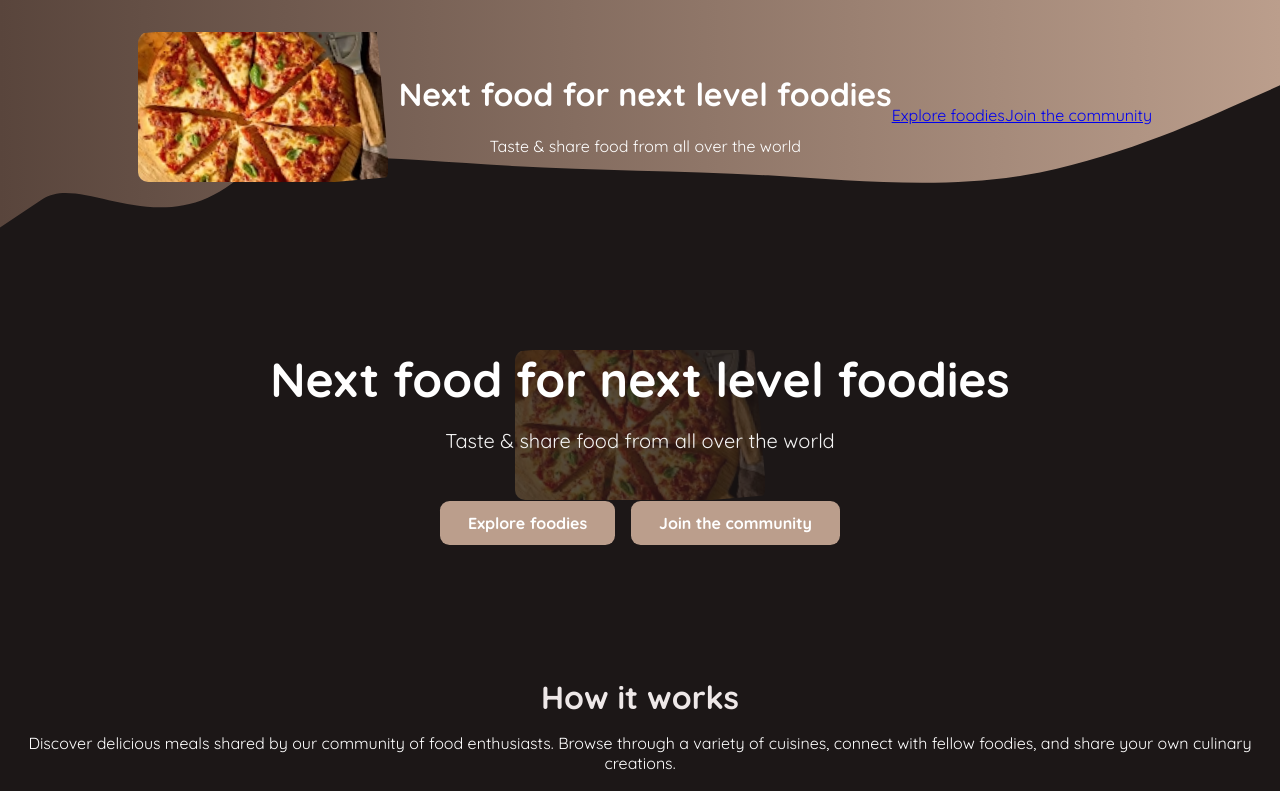
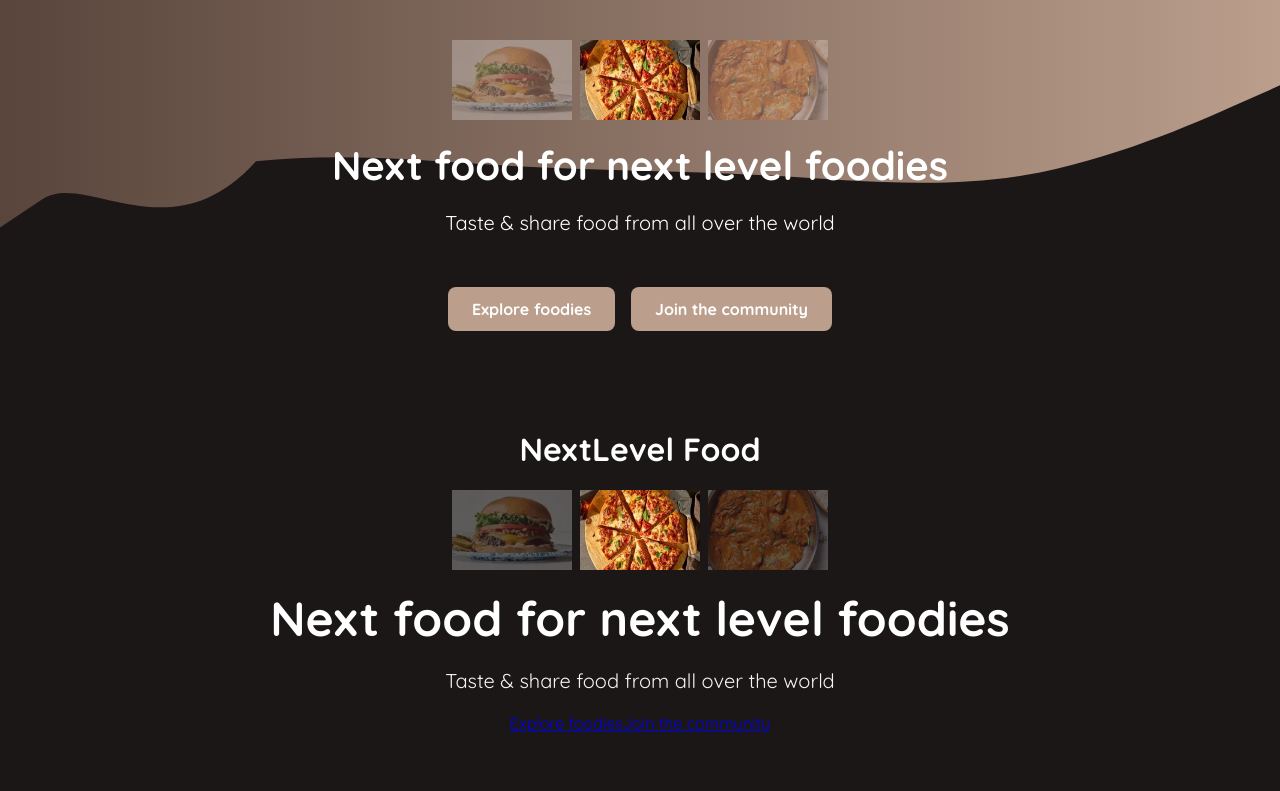
Before and after one commit to alainiranzi/Invading-Fullstack-with-Next-js, a Next.js app: page / in a window 1280 px wide. Shown: the top 791 px of the page. Built offline with nearby package versions, Linux system fonts and the light colour scheme.

Commit message:
another way of slideshows

```diff
--- a/src/app/components/images/image-slideshow.js
+++ b/src/app/components/images/image-slideshow.js
@@ -15,7 +15,7 @@ export default function ImageSlideshow() {
 
   useEffect(() => {
     const interval = setInterval(() => {
-      setCurrentImageIndex((prev) =>
+      setCurrentImageIndex(prev =>
         prev < images.length - 1 ? prev + 1 : 0
       );
     }, 5000);
@@ -26,18 +26,15 @@ export default function ImageSlideshow() {
   return (
     <div className={classes.slideshow}>
       {images.map((image, index) => (
-        <Image
-          key={index}
-          src={image.src}
-          alt={image.alt}
-          fill
-          className={
-            index === currentImageIndex
-              ? classes.active
-              : classes.inactive
-          }
-          priority={index === 0}
-        />
+        <div key={index} className={index === currentImageIndex ? classes.active : classes.inactive}>
+          <Image
+            src={image.src}
+            alt={image.alt}
+            width={120}
+            height={80}
+            objectFit="cover"
+          />
+        </div>
       ))}
     </div>
   );
--- a/src/app/components/images/image-slideshow.module.css
+++ b/src/app/components/images/image-slideshow.module.css
@@ -1,36 +1,19 @@
 .slideshow {
-  position: relative;
-  width: 250px;   /* small but visible */
-  height: 150px;  /* container height */
-  margin: 0 auto 1rem; /* center + margin below for hero text */
-  overflow: hidden;
-  border-radius: 10px;
-  text-align: center;
-
+  display: flex;
+  gap: 0.5rem;
+  justify-content: flex-start; /* images ziguma kuri left */
+  align-items: center;
+  margin-top: 0.5rem;
 }
 
-.slideshow img {
-
-  width: 100%;
-  height: 100%;
-  object-fit: cover;
-  position: absolute;
-
-  top: 0;
-  left: 0;
-  transition: all 0.5s ease-in-out;
-  transform: scale(1.1) translateX(-1rem) rotate(-5deg);
-}
-
-.inactive {
-  opacity: 0;
+.slideshow div {
   transition: opacity 0.5s ease-in-out;
 }
 
 .active {
   opacity: 1;
-  transition: opacity 0.5s ease-in-out;
-  position: absolute;
-  top: 0;
-  left: 0;
 }
+
+.inactive {
+  opacity: 0.3;
+}
--- a/src/app/components/main-header/main-header.module.css
+++ b/src/app/components/main-header/main-header.module.css
@@ -1,55 +1,66 @@
 .header {
-    display: flex;
-    justify-content: space-between;
-    align-items: center;
-    padding: 1rem 1rem;
-
-}
-@media (min-width: 768px) {
-    .header {
-        padding: 2rem 10%;
-    }
+  position: relative;
+  display: flex;
+  flex-direction: column;
+  align-items: center;
+  padding: 2rem 1rem;
+  color: white;
 }
 
-.nav ul {
-    list-style: none;
-    margin: 0;
-    padding: 0;
-    display: flex;
-    gap: 1.5rem;
-}
-.nav a:hover,
-.nav a:active {
-    background: linear-gradient(90deg, #ff8a05, #f9b331);
-    background-clip: text;
-    -webkit-background-clip: text;
-    text-shadow: 0 0 18px rgba(248, 190, 42, 0.8);
+/* Logo */
+.logoWrapper {
+  display: flex;
+  align-items: center;
+  gap: 1rem;
+  margin-bottom: 1rem; /* ifasha slideshow igume hasi */
 }
 
-.active {
-    background: linear-gradient(90deg, #ff8a05, #f9b331);
-background-clip: text;
--webkit-background-clip: text;
--webkit-text-fill-color: transparent;
-
+.logoText {
+  font-weight: bold;
+  font-size: 1.5rem;
 }
 
-.logo {
-    display: flex;
-    align-items: center;
-    justify-content: center;
-    gap: 2rem;
-    text-decoration: none;
-    color: white;
-    font-weight: 'Montserrat', sans-serif;
-    letter-spacing: 0.15rem;
-    text-transform: uppercase;
-    font-size: 1.5rem;
+/* Slideshow */
+.slideshowWrapper {
+  width: 100%;
+  max-width: 400px; /* ishobora guhinduka bitewe n'ubugari ushaka */
+  margin-bottom: 2rem;
 }
 
-.logo img {
-    width: 5rem;
-    height: 5rem;
-    object-fit: contain;
-    filter: drop-shadow(0 0 0.75rem rgba(0, 0, 0, 0.5));
+/* Hero text */
+.hero {
+  text-align: center;
+  margin-bottom: 2rem;
 }
+
+.hero h1 {
+  font-size: 2.5rem;
+  margin-bottom: 1rem;
+}
+
+.hero p {
+  font-size: 1.25rem;
+}
+
+/* CTA links */
+.cta {
+  display: flex;
+  justify-content: center;
+  gap: 1rem;
+}
+
+.cta a {
+  display: inline-block;
+  padding: 0.75rem 1.5rem;
+  border-radius: 0.5rem;
+  background-color: #bb9e8c;
+  color: white;
+  text-decoration: none;
+  font-weight: bold;
+  transition: background 0.3s ease, transform 0.2s ease;
+}
+
+.cta a:hover {
+  background-color: #59453c;
+  transform: translateY(-2px);
+}
--- a/src/app/page.js
+++ b/src/app/page.js
@@ -6,7 +6,11 @@ export default function Home() {
   return (
     <>
       <header className={classes.header}>
-        <div className={classes.slideshow}>
+        <div className={classes.logoAndSlideshow}>
+          {/* Logo yawe */}
+          <h1 className={classes.logo}>NextLevel Food</h1>
+
+          {/* Slideshow iri munsi ya logo */}
           <ImageSlideshow />
         </div>
 
--- a/src/app/page.module.css
+++ b/src/app/page.module.css
@@ -33,43 +33,7 @@
 }
 
 
-.cta {
-  display: flex;
-  justify-content: center;
-  align-items: center;
-  gap: 1rem;
-  margin-top: 1.75rem;
-  z-index: 2;
-}
 
-.cta a {
-  display: inline-block;
-  padding: 0.75rem 1.75rem;
-  border-radius: 0.6rem;
-  background-color: #bb9e8c;
-  color: white;
-  text-decoration: none;
-  font-weight: bold;
-  transition: background 0.3s ease, transform 0.2s ease;
-}
-
-.cta a:hover {
-  background-color: #59453c;
-  transform: translateY(-2px);
-}
-
-
-.slideshow {
-  position: absolute;
-  top: 50%;
-  left: 50%;
-  width: 260px;
-  height: 180px;
-  transform: translate(-50%, -50%);
-  z-index: 0;
-  opacity: 0.25;
-  pointer-events: none;
-}
 
 
 @media (max-width: 768px) {
@@ -81,10 +45,7 @@
     font-size: 1.1rem;
   }
 
-  .slideshow {
-    width: 200px;
-    height: 140px;
-  }
+
 }
 
 .section h2 {
```
